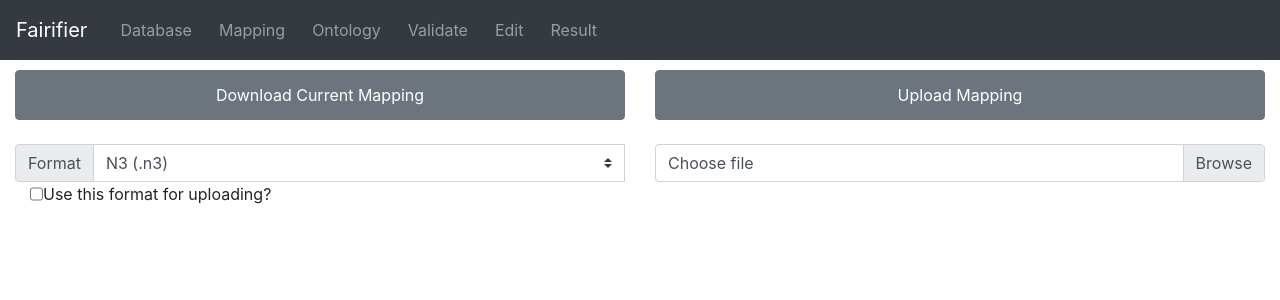
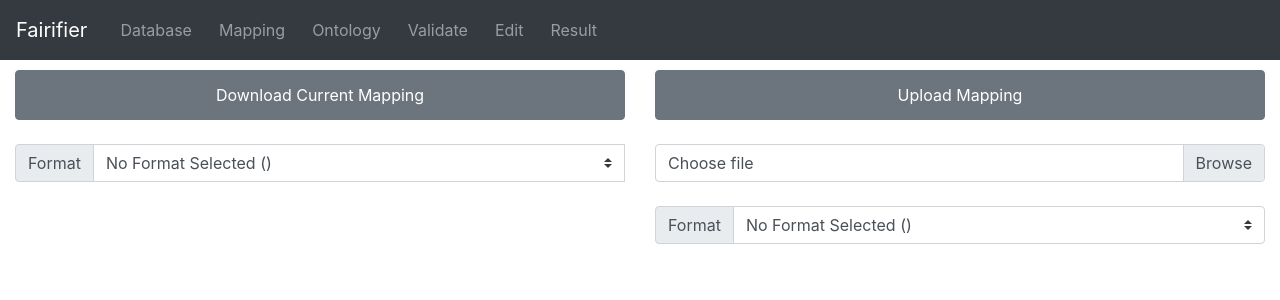
Before and after one commit to MaastrichtU-CDS/fairsights_fairifier-frontend, an Angular app: page /mapping in a window 1280 px wide. Shown: the top 300 px of the page. Built offline with nearby package versions, Linux system fonts and the light colour scheme; no server answers.

Commit message:
Changed the mapping page to reflect the requested changes

```diff
--- a/src/app/mapping/mapping.component.html
+++ b/src/app/mapping/mapping.component.html
@@ -8,19 +8,16 @@
                 <div class="input-group-prepend">
                     <label class="input-group-text" for="inputGroupSelect01">Format</label>
                 </div>
-                <select class="custom-select col-sm-11" id="inputGroupSelectMapping01"  (change)="formatChanged($event.target.value)">
-                    <option *ngFor = "let mappingFormat of allMappingFormats"
-                        [selected]="mappingFormat.fullName == selectedFormat[0].fullName"
-                        [value]="mappingFormat.shortName">
-                        {{mappingFormat.fullName}} ({{mappingFormat.extension}})
+                <select class="custom-select col-sm-11" id="inputGroupSelectMapping01"  (change)="formatChangedDownload($event.target.value)">
+                    <option *ngFor = "let mappingFormatDownload of allMappingFormats"
+                        [selected]="mappingFormatDownload.fullName == selectedFormatDownload[0].fullName"
+                        [value]="mappingFormatDownload.shortName">
+                        {{mappingFormatDownload.fullName}} ({{mappingFormatDownload.extension}})
                     </option>
                 </select>
                 <br>
                 <label class="container">
-                    <div class="input-group mb-3">
-                        <input type="checkbox" data-md-icheck (change)="toggleChoosenFormat($event)"/>
-                        Use this format for uploading?
-                    </div>
+                    {{messageService.testString}}
                 </label>
             </div>
         </div>
@@ -36,7 +33,21 @@
             </div>
 
             <br>
-            {{messageService.testString}}
+            <br>
+
+            <div class="input-group mb-3">
+                <div class="input-group-prepend">
+                    <label class="input-group-text" for="inputGroupSelect01">Format</label>
+                </div>
+                <select class="custom-select col-sm-11" id="inputGroupSelectMapping01"  (change)="formatChangedUpload($event.target.value)">
+                    <option *ngFor = "let mappingFormatUpload of allMappingFormats"
+                        [selected]="mappingFormatUpload.fullName == selectedFormatUpload[0].fullName"
+                        [value]="mappingFormatUpload.shortName">
+                        {{mappingFormatUpload.fullName}} ({{mappingFormatUpload.extension}})
+                    </option>
+                </select>
+            </div>
+
         </div>
     </div>
 </div>
--- a/src/app/mapping/mapping.component.ts
+++ b/src/app/mapping/mapping.component.ts
@@ -1,6 +1,6 @@
 import { Component, OnInit, ElementRef, ViewChild } from '@angular/core';
 import { MessageService } from '../service/message.service';
-import { MAPPINGFORMATS, pickedMappingFormat } from '../model/mappingFormats';
+import { MAPPINGFORMATS, pickedMappingFormatUpload, pickedMappingFormatDownload } from '../model/mappingFormats';
 import { MappingService } from '../service/mapping.service';
 
 @Component({
@@ -18,18 +18,23 @@
     @ViewChild('labelImport')
     labelImport: ElementRef;
     mappingFile: any;
-    useChosenFormat = false;
     inputStatus = null;
     allMappingFormats = MAPPINGFORMATS;
-    selectedFormat = pickedMappingFormat;
-    currentUrl = '';
+    selectedFormatUpload = pickedMappingFormatUpload;
+    selectedFormatDownload = pickedMappingFormatDownload;
 
     ngOnInit() {
         this.messageService.changeMessage('');
     }
 
     downloadMapping() {
-        this.mappingService.mappingDownload(this.selectedFormat[0].shortName);
+        console.log(this.selectedFormatDownload)
+        if ( this.selectedFormatDownload[0].fullName !== 'No Format Selected' ) {
+            this.mappingService.mappingDownload(this.selectedFormatDownload[0].shortName);
+        } else {
+            this.messageService.changeMessage('Please select a format for Downloading')
+        }
+
     }
 
     mappingFileUpload($event) {
@@ -41,23 +46,19 @@
 
     mappingUpload() {
         if (this.mappingFile !== undefined) {
-            if (this.useChosenFormat === true) {
-                this.mappingService.uploadMapping(this.mappingFile, this.selectedFormat[0].shortName);
-            } else {
-                this.mappingService.uploadMapping(this.mappingFile, '');
-            }
+            this.mappingService.uploadMapping(this.mappingFile, this.selectedFormatUpload[0].shortName);
         } else {
             this.messageService.changeMessage('Please choose a file to upload');
         }
     }
 
-    formatChanged(newMappingFormat) {
-        this.selectedFormat = this.allMappingFormats.filter((Format) => Format.shortName === newMappingFormat );
-        this.messageService.changeMessage('Format Changed: ' + this.selectedFormat[0].fullName);
+    formatChangedUpload(newMappingFormat) {
+        this.selectedFormatUpload = this.allMappingFormats.filter((Format) => Format.shortName === newMappingFormat );
+        this.messageService.changeMessage('Format Changed: ' + this.selectedFormatUpload[0].fullName);
     }
 
-    toggleChoosenFormat(e) {
-        this.useChosenFormat = e.target.checked;
-        this.messageService.changeMessage('Use this format for uploading: ' + this.useChosenFormat);
+    formatChangedDownload(newMappingFormat) {
+        this.selectedFormatDownload = this.allMappingFormats.filter((Format) => Format.shortName === newMappingFormat );
+        this.messageService.changeMessage('Format Changed: ' + this.selectedFormatDownload[0].fullName);
     }
 }
--- a/src/app/model/mappingFormats.ts
+++ b/src/app/model/mappingFormats.ts
@@ -1,7 +1,8 @@
 import { MappingFormat } from './format';
 
 export const MAPPINGFORMATS: MappingFormat[] = [
-    { fullName: 'BinaryRDF', shortName: 'BINARY', extension: '.bdf'},
+    { fullName: 'No Format Selected', shortName: 'No Format', extension: ''},
+    { fullName: 'BinaryRDF', shortName: 'BINARY', extension: '.brf'},
     { fullName: 'JSON-LD', shortName: 'JSONLD', extension: '.jsonld'},
     { fullName: 'N3', shortName: 'N3', extension: '.n3'},
     { fullName: 'N-Quads', shortName: 'NQUADS', extension: '.nq'},
@@ -14,6 +15,10 @@
     { fullName: 'Turtle', shortName: 'TURTLE', extension: '.ttl'}
 ];
 
-export const pickedMappingFormat: MappingFormat[] = [
-    { fullName: 'N3', shortName: 'N3', extension: '.n3'}
+export const pickedMappingFormatDownload: MappingFormat[] = [
+    { fullName: 'No Format Selected', shortName: 'No Format', extension: '' }
 ];
+
+export const pickedMappingFormatUpload: MappingFormat[] = [
+    { fullName: 'No Format Selected', shortName: 'No Format', extension: '' }
+];
--- a/src/app/navbar/navbar.component.ts
+++ b/src/app/navbar/navbar.component.ts
@@ -31,5 +31,4 @@
             });
         }
     }
-
 }
--- a/src/app/service/mapping.service.ts
+++ b/src/app/service/mapping.service.ts
@@ -59,7 +59,7 @@
 
     uploadMapping(mappingFile, currentFormat) {
         let extraUrl = '/mapping/upload';
-        if (currentFormat !== '') {
+        if (currentFormat !== 'No Format') {
             extraUrl = extraUrl + '?format=' + currentFormat;
         }
         const formData = new FormData();
```
